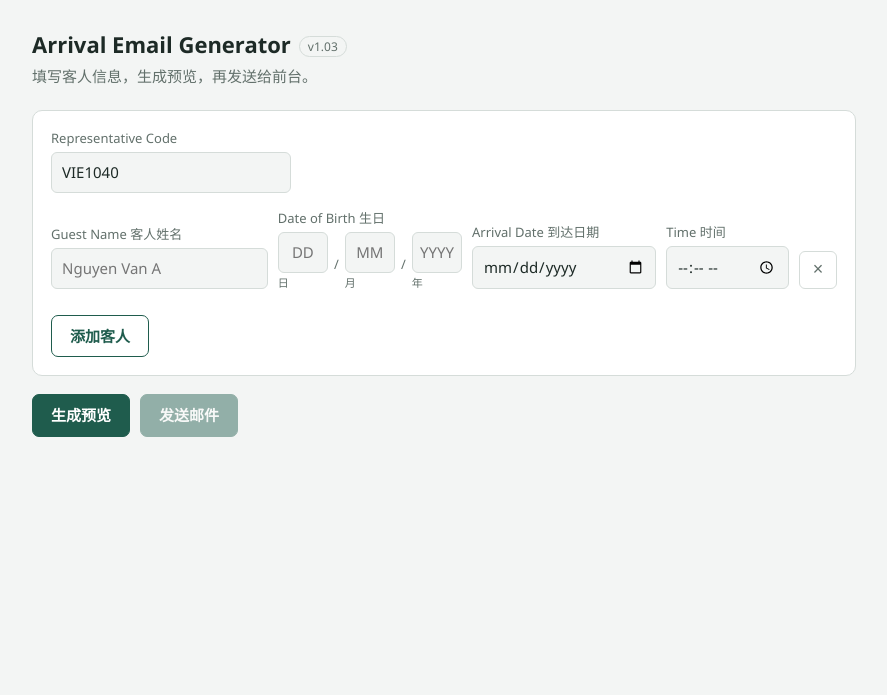
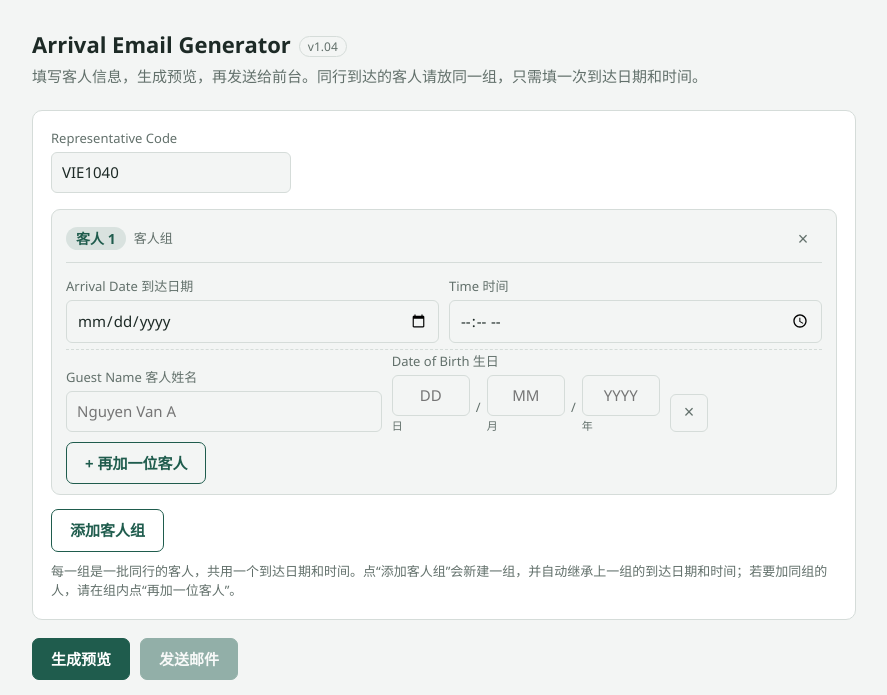
Before and after one commit to zzyycoo/arrival-email-generator, a plain HTML site: page index.html in a window 1280 px wide. Both pictures are taken after a click on the button "保存并开始". Shown: the whole page, without its empty margins (196-1083 px from the left). Drawn offline with Linux system fonts and the light colour scheme.

Commit message:
v1.04: group guests by arriving party
Guests arriving together now live in one boxed section with a numbered
header. The arrival date and time belong to the group, so they are entered
once and shared by everyone in it. Adding a group creates a new box that
inherits the arrival date and time from the group above; '+ add one more
guest' adds another guest inside the current group. Validation messages now
name the group, and the guest within it when a group has more than one.

Co-Authored-By: Claude Opus 4.5 <noreply@anthropic.com>

```diff
--- a/index.html
+++ b/index.html
@@ -22,7 +22,7 @@ label{display:block;font-size:13px;color:var(--muted);margin-bottom:4px}
 input{width:100%;font:inherit;color:var(--ink);background:var(--bg);border:1px solid var(--line);border-radius:6px;padding:8px 10px}
 input:focus-visible,button:focus-visible{outline:2px solid var(--accent);outline-offset:2px}
 .code{max-width:240px;margin-bottom:16px}
-.guest{display:grid;grid-template-columns:2fr 1.7fr 1.7fr .9fr auto;gap:10px;align-items:end;padding:12px 0;border-top:1px solid var(--line)}
+.guest{display:grid;grid-template-columns:2fr 1.7fr .9fr auto;gap:10px;align-items:end;padding:12px 0 2px;border-top:1px solid var(--line)}
 .guest:first-of-type{border-top:0;padding-top:0}
 .dt{display:flex;gap:6px;align-items:flex-start}
 .dt>div{flex:1;min-width:0}
@@ -33,6 +33,15 @@ input:focus-visible,button:focus-visible{outline:2px solid var(--accent);outline
 .dt.bad small{color:var(--warn)}
 .hint{font-size:12px;color:var(--warn);margin-top:6px;display:none}
 .hint.on{display:block}
+.group{background:var(--bg);border:1px solid var(--line);border-radius:9px;padding:0 14px 10px;margin-bottom:12px;position:relative}
+.group>.ghead{display:flex;align-items:center;gap:8px;padding:10px 0 4px;border-bottom:1px solid var(--line);margin-bottom:4px}
+.group>.ghead .num{font-weight:650;font-size:14px;color:var(--accent);background:color-mix(in srgb,var(--accent) 12%,transparent);border-radius:999px;padding:1px 10px;white-space:nowrap}
+.group>.ghead .glabel{font-size:13px;color:var(--muted)}
+.group>.ghead .sp{flex:1}
+.group>.ghead .rm{border:none;background:none;color:var(--muted);cursor:pointer;font-size:18px;line-height:1;padding:2px 6px;border-radius:5px}
+.group>.ghead .rm:hover{color:var(--warn);background:color-mix(in srgb,var(--warn) 10%,transparent)}
+.group>.shared{display:grid;grid-template-columns:1fr 1fr;gap:10px;align-items:end;padding:10px 0 6px;border-bottom:1px dashed var(--line);margin-bottom:2px}
+.group>.shared .note{font-size:12px;color:var(--muted);margin:0}
 .rm{background:none;border:1px solid var(--line);color:var(--muted);border-radius:6px;height:38px;width:38px;cursor:pointer;font-size:18px}
 .rm:hover{color:var(--warn);border-color:var(--warn)}
 .actions{display:flex;flex-wrap:wrap;gap:10px;margin-top:14px}
@@ -48,13 +57,13 @@ button:disabled{opacity:.45;cursor:not-allowed}
 .paper th{font-weight:700}.paper th i{display:block;font-weight:400}
 .note{font-size:13px;color:var(--muted);margin-top:10px}
 .hide{display:none}
-@media (max-width:700px){.guest{grid-template-columns:1fr 1fr}.guest>.n{grid-column:1/-1}.guest>.dt-wrap{grid-column:1/-1}}
+@media (max-width:700px){.guest{grid-template-columns:1fr 1fr}.guest>.n{grid-column:1/-1}.guest>.dt-wrap{grid-column:1/-1}.group>.shared{grid-template-columns:1fr 1fr}}
 </style>
 </head>
 <body>
 <main>
-<h1>Arrival Email Generator<span class="ver" id="ver">v1.03</span></h1>
-<p class="sub">填写客人信息，生成预览，再发送给前台。</p>
+<h1>Arrival Email Generator<span class="ver" id="ver">v1.04</span></h1>
+<p class="sub">填写客人信息，生成预览，再发送给前台。同行到达的客人请放同一组，只需填一次到达日期和时间。</p>
 
 <section class="panel hide" id="setup">
   <h2>首次使用：设置 Representative Code</h2>
@@ -75,8 +84,9 @@ button:disabled{opacity:.45;cursor:not-allowed}
   </div>
   <div id="rows"></div>
   <div class="actions">
-    <button class="btn" id="add" type="button">添加客人</button>
+    <button class="btn" id="add" type="button">添加客人组</button>
   </div>
+  <p class="note" style="margin:10px 0 0">每一组是一批同行的客人，共用一个到达日期和时间。点“添加客人组”会新建一组，并自动继承上一组的到达日期和时间；若要加同组的人，请在组内点“再加一位客人”。</p>
 </section>
 
 <div class="actions" style="margin:0 0 18px">
@@ -113,13 +123,24 @@ const rows = document.getElementById("rows");
 const $ = id => document.getElementById(id);
 let current = null;
 
-function addRow(){
-  const d = document.createElement("div");
-  d.className = "guest";
-  const today = new Date();
-  const oneYear = new Date(today.getFullYear() + 1, today.getMonth(), today.getDate());
-  const iso = dt => `${dt.getFullYear()}-${String(dt.getMonth()+1).padStart(2,"0")}-${String(dt.getDate()).padStart(2,"0")}`;
-  d.innerHTML = `
+// ---- Groups -------------------------------------------------------------
+// A group is one arriving party. Everyone in it shares the arrival date and
+// time, so those live on the group; each guest only needs a name and a
+// birthday. Adding a guest creates a new group that inherits the arrival
+// date and time of the group above it.
+
+function isoToday(){
+  const t = new Date();
+  return `${t.getFullYear()}-${String(t.getMonth()+1).padStart(2,"0")}-${String(t.getDate()).padStart(2,"0")}`;
+}
+function isoOneYear(){
+  const t = new Date();
+  const o = new Date(t.getFullYear() + 1, t.getMonth(), t.getDate());
+  return `${o.getFullYear()}-${String(o.getMonth()+1).padStart(2,"0")}-${String(o.getDate()).padStart(2,"0")}`;
+}
+
+function guestRowHTML(){
+  return `
     <div class="n"><label>Guest Name 客人姓名</label><input class="gn" placeholder="Nguyen Van A" autocomplete="off"></div>
     <div class="dt-wrap">
       <label>Date of Birth 生日</label>
@@ -131,19 +152,80 @@ function addRow(){
         <div><input class="yy" inputmode="numeric" pattern="[0-9]*" maxlength="4" placeholder="YYYY" aria-label="出生年"><small>年</small></div>
       </div>
     </div>
-    <div class="dt-wrap">
-      <label>Arrival Date 到达日期</label>
-      <input class="ad" type="date" min="${iso(today)}" max="${iso(oneYear)}">
+    <div><button class="rm" type="button" title="删除这位客人" aria-label="删除这位客人">×</button></div>`;
+}
+
+function addGroup(shared){
+  const g = document.createElement("section");
+  g.className = "group";
+  g.innerHTML = `
+    <div class="ghead">
+      <span class="num"></span>
+      <span class="glabel">客人组</span>
+      <span class="sp"></span>
+      <button class="rm" type="button" title="删除这一组" aria-label="删除这一组">×</button>
     </div>
+    <div class="shared">
+      <div><label>Arrival Date 到达日期</label><input class="ad" type="date" min="${isoToday()}" max="${isoOneYear()}"></div>
       <div><label>Time 时间</label><input class="at" type="time"></div>
-    <button class="rm" type="button" title="删除" aria-label="删除这位客人">×</button>`;
-  d.querySelector(".rm").onclick = () => { if (rows.children.length > 1) { d.remove(); invalidate(); } };
-  bindDateInputs(d);
-  rows.appendChild(d);
+    </div>
+    <div class="guests"></div>
+    <div class="actions" style="margin:8px 0 0">
+      <button class="btn" type="button" data-addguest>+ 再加一位客人</button>
+    </div>`;
+  const guestsBox = g.querySelector(".guests");
+
+  const mkGuest = () => {
+    const row = document.createElement("div");
+    row.className = "guest";
+    row.innerHTML = guestRowHTML();
+    row.querySelector(".rm").onclick = () => {
+      if (guestsBox.children.length > 1) { row.remove(); invalidate(); }
+    };
+    bindDateInputs(row);
+    guestsBox.appendChild(row);
+    return row;
+  };
+
+  mkGuest();
+
+  g.querySelector("[data-addguest]").onclick = () => {
+    const row = mkGuest();
+    invalidate();
+    const gn = row.querySelector(".gn");
+    if (gn) gn.focus();
+  };
+
+  // Inherit the arrival date and time from the group above.
+  if (shared){
+    g.querySelector(".ad").value = shared.ad || "";
+    g.querySelector(".at").value = shared.at || "";
   }
+
+  g.querySelector(".rm").onclick = () => {
+    if (rows.children.length > 1) { g.remove(); renumber(); invalidate(); }
+  };
+  rows.appendChild(g);
+  renumber();
+  return g;
+}
+
+function renumber(){
+  [...rows.children].forEach((g, i) => {
+    g.querySelector(".num").textContent = `客人 ${i + 1}`;
+  });
+}
+
 function invalidate(){ $("send").disabled = true; }
-addRow();
-$("add").onclick = () => { addRow(); invalidate(); };
+addGroup();
+$("add").onclick = () => {
+  const prev = rows.lastElementChild;
+  const shared = prev ? { ad: prev.querySelector(".ad").value, at: prev.querySelector(".at").value } : null;
+  const g = addGroup(shared);
+  invalidate();
+  const first = g.querySelector(".gn");
+  if (first) first.focus();
+};
 document.addEventListener("input", invalidate);
 
 // ---- Date part inputs: digits only, with real calendar validation ----
@@ -226,20 +308,27 @@ const esc = s => s.replace(/[&<>"]/g, c => ({"&":"&amp;","<":"&lt;",">":"&gt;",'
 function collect(){
   const code = $("rc").value.trim();
   const errors = [];
-  const guests = [...rows.children].map((r, i) => {
-    const n = i + 1;
+  const guests = [];
+  [...rows.children].forEach((grp, gi) => {
+    const groupNo = gi + 1;
+    const adRaw = grp.querySelector(".ad").value;
+    const at = grp.querySelector(".at").value;
+    const groupRows = [...grp.querySelectorAll(".guest")];
+    groupRows.forEach((r, ri) => {
+      const n = groupNo;
+      const who = groupRows.length > 1 ? `第 ${n} 组 · 第 ${ri + 1} 位客人` : `第 ${n} 组`;
       const dob = validateDateGroup(r.querySelector(".dob-dt"));
-    const adRaw = r.querySelector(".ad").value;
       const name = r.querySelector(".gn").value.trim();
-    if (!name) errors.push(`第 ${n} 位客人：缺少姓名`);
-    if (!dob.ok) errors.push(`第 ${n} 位客人 · 生日：${dob.msg}`);
-    if (!adRaw) errors.push(`第 ${n} 位客人 · 到达日期：请选择日期`);
-    return {
+      if (!name) errors.push(`${who}：缺少姓名`);
+      if (!dob.ok) errors.push(`${who} · 生日：${dob.msg}`);
+      if (!adRaw) errors.push(`${who} · 到达日期：请选择日期`);
+      guests.push({
         name,
         dob: dob.ok ? `${String(dob.d).padStart(2,"0")}/${String(dob.m).padStart(2,"0")}/${dob.y}` : "",
         ad: adRaw ? fmtDate(adRaw) : "",
-      at: r.querySelector(".at").value
-    };
+        at
+      });
+    });
   });
   if (!code) errors.push("请填写 Representative Code");
   return { code, guests, errors };
```
Lines whose indentation alone changed are shown as unchanged.
